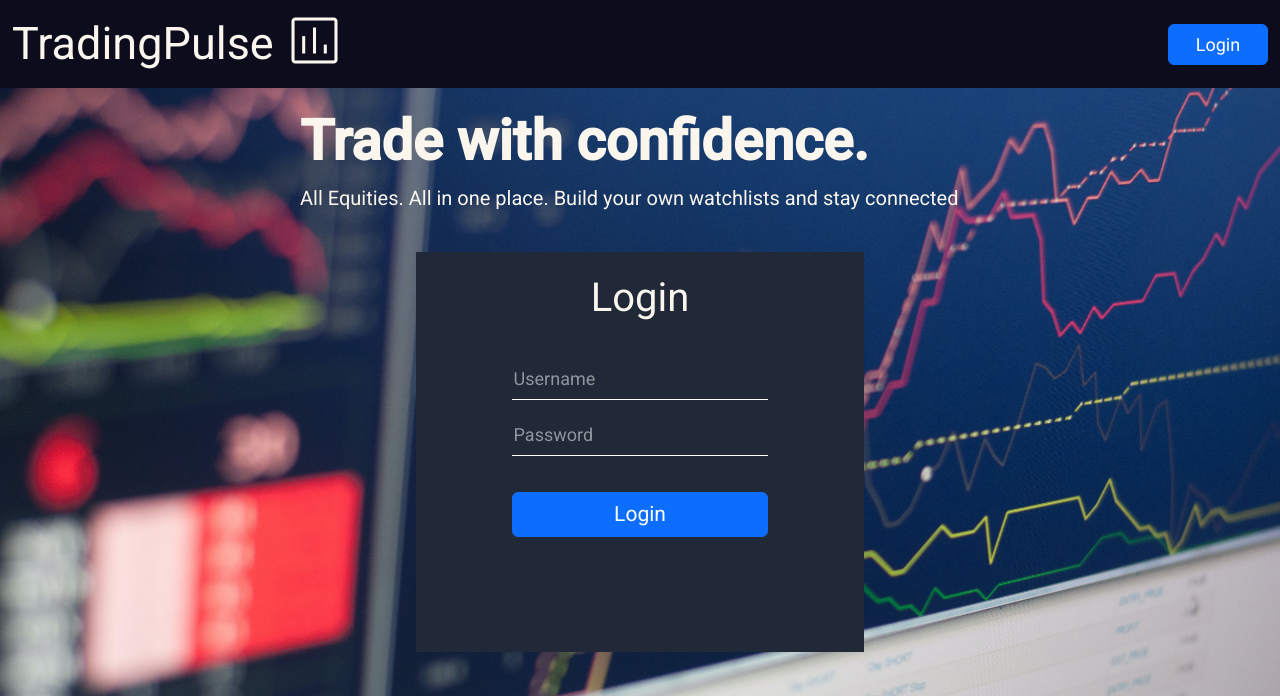
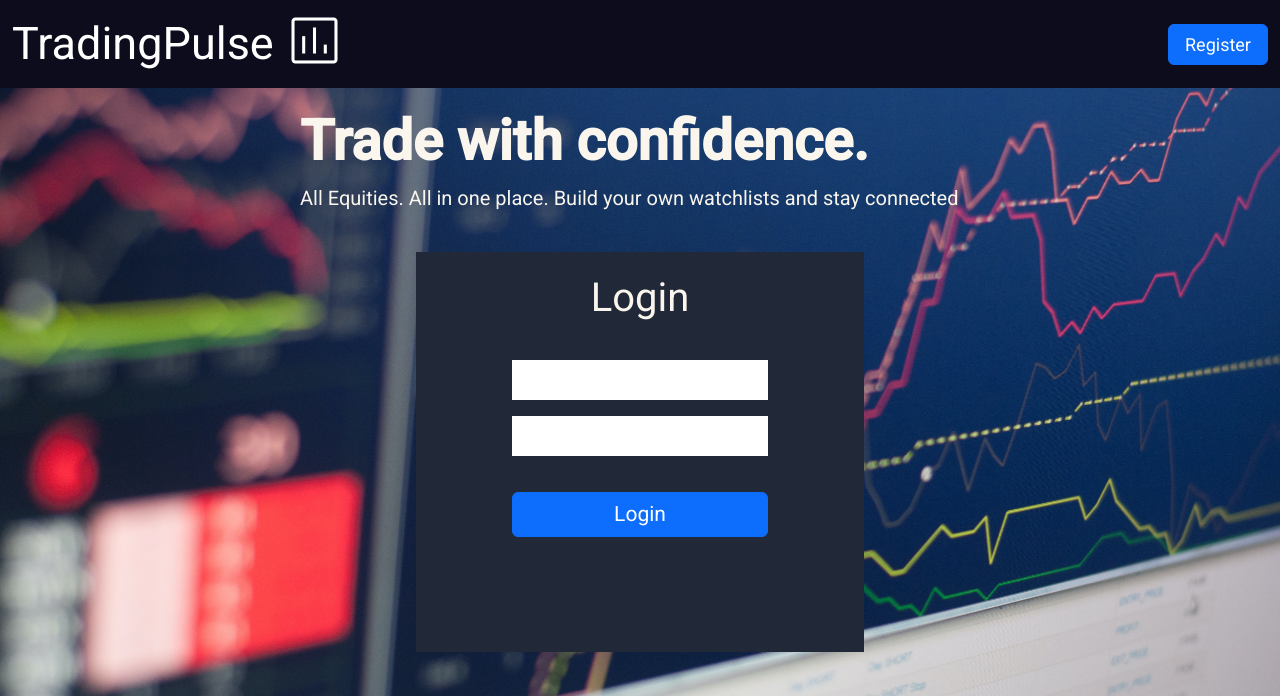
Before and after one commit to Patrick-Culley/django-stock-dash, a Django app: page /login/ in a window 1280 px wide. Shown: the top 696 px of the page. Run offline with Django 4.2, Linux system fonts and the light colour scheme.

Commit message:
added Crispy forms to Register view

```diff
--- a/stockproject/stockproject/settings.py
+++ b/stockproject/stockproject/settings.py
@@ -21,7 +21,13 @@ INSTALLED_APPS = [
     'django.contrib.sessions',
     'django.contrib.messages',
     'django.contrib.staticfiles',
+    'crispy_forms',
+    'crispy_bootstrap5',
 ]
+
+CRISPY_ALLOWED_TEMPLATE_PACKS = "bootstrap5"
+
+CRISPY_TEMPLATE_PACK = "bootstrap5"
 
 MIDDLEWARE = [
     'django.middleware.security.SecurityMiddleware',
--- a/stockproject/stocks/forms.py
+++ b/stockproject/stocks/forms.py
@@ -3,6 +3,9 @@ from django.contrib.auth.models import User
 from django import forms
 from django.forms import ModelForm
 from .models import Users
+from crispy_forms.helper import FormHelper
+from crispy_forms.layout import Layout
+
 
 # CREATE USER REGISTRATION FORM
 class RegisterUserForm(ModelForm):
@@ -17,6 +20,11 @@ class RegisterUserForm(ModelForm):
         model = Users
         fields = '__all__'
 
+    def __init__(self, *args, **kwargs):
+        super().__init__(*args, **kwargs)
+        self.helper = FormHelper()
+
+
 # CREATE USER LOGIN FORM
 class LoginUserForm(forms.Form):
     username = forms.CharField(label="", widget=forms.TextInput(attrs={'class': 'myfieldclass', 'placeholder': 'Username'}))
--- a/stockproject/stocks/static/stocks/search.css
+++ b/stockproject/stocks/static/stocks/search.css
@@ -87,7 +87,7 @@ table {
     margin: auto;
     padding: 10px;
     text-align: center;
-    background-color: #212837;
+    background-color: black;
 }
 
 .login-form {
@@ -99,22 +99,21 @@ table {
     background-color: #212837;
 }
 
-
 .myfieldclass {
     border: 0;
     outline: 0;
-    color: white;
+    color: black;
     font-size: 16px;
     border-bottom: 1px solid white;
-    background: transparent;
+    background: white;
     height: 40px;
     width: 60%;
 }
 
 input:focus {
     background-color: white;
-    color: black;
-    opacity: .3;
+    color: white;
+    opacity: .9
 }
 
 ::placeholder {
@@ -126,3 +125,7 @@ input:focus {
 label {
     padding-right: 25px;
 }
+
+input {
+    background-color: white;
+}
--- a/stockproject/stocks/templates/stocks/login.html
+++ b/stockproject/stocks/templates/stocks/login.html
@@ -17,17 +17,19 @@
     <!-----NAVBAR----->
     <nav class="navbar navbar-expand-lg" style="background-color: #0d0c1d;">
         <div class="container-fluid">
-            <span class="nav-brand" style="font-size: 45px; width: 270px;">TradingPulse</span>
+            <span class="nav-brand" style="font-size: 45px; width: 270px;">
+              <a href="{% url 'login' %}" style="text-decoration: none; color: white;">TradingPulse</a>
+            </span>
           <div class="collapse navbar-collapse" id="navbarSupportedContent">
             <ul class="navbar-nav me-auto mb-2 mb-lg-0">
               <li class="nav-item">
-                <span class="material-symbols-outlined" style="font-size: 65px; font-weight: normal;">insert_chart</span>
+                <span class="material-symbols-outlined" style="font-size: 65px; font-weight: normal;"><a href="{% url 'login' %}" style="text-decoration: none; color: white;">insert_chart</a></span>
               </li>
             </ul>
-            <form class="d-flex" role="search">
-                <button class="btn btn-primary col-12" style="width: 100px; font-size: 18px;"type="submit">Login</button>
-            </form>
-          </div>
+              <a href="{% url 'register' %}">
+                <button class="btn btn-primary col-12" style="width: 100px; font-size: 18px;"type="submit">Register</button>
+              </a>
+            </div>
         </div>
       </nav>
     <script src="https://cdn.jsdelivr.net/npm/bootstrap@5.3.0-alpha3/dist/js/bootstrap.bundle.min.js" integrity="sha384-ENjdO4Dr2bkBIFxQpeoTz1HIcje39Wm4jDKdf19U8gI4ddQ3GYNS7NTKfAdVQSZe" crossorigin="anonymous"></script>
--- a/stockproject/stocks/templates/stocks/siteentry.html
+++ b/stockproject/stocks/templates/stocks/siteentry.html
@@ -17,11 +17,11 @@
     <!-----NAVBAR----->
     <nav class="navbar navbar-expand-lg" style="background-color: #0d0c1d;">
         <div class="container-fluid">
-            <span class="nav-brand" style="font-size: 45px; width: 270px;">TradingPulse</span>
+            <span class="nav-brand" style="font-size: 45px; width: 270px;"><a href="{% url 'siteentry' %}" style="text-decoration: none; color: white;"> TradingPulse</a></span>
           <div class="collapse navbar-collapse" id="navbarSupportedContent">
             <ul class="navbar-nav me-auto mb-2 mb-lg-0">
               <li class="nav-item">
-                <span class="material-symbols-outlined" style="font-size: 65px; font-weight: normal;">insert_chart</span>
+                <span class="material-symbols-outlined" style="font-size: 65px; font-weight: normal;"><a href="{% url 'siteentry' %}" style="text-decoration: none; color: white;">insert_chart</a></span>
               </li>
             </ul>
             <form class="d-flex" role="search" action="login/">
@@ -33,7 +33,7 @@
     <script src="https://cdn.jsdelivr.net/npm/bootstrap@5.3.0-alpha3/dist/js/bootstrap.bundle.min.js" integrity="sha384-ENjdO4Dr2bkBIFxQpeoTz1HIcje39Wm4jDKdf19U8gI4ddQ3GYNS7NTKfAdVQSZe" crossorigin="anonymous"></script>
 
     <!----WELCOME MESSAGE----->
-    <div class="jumbotron jumbotron-fluid" style="text-align: center; margin-top: 250px; height: 300px;">
+    <div class="jumbotron jumbotron-fluid" style="text-align: center; padding-top: 10%; height: 300px;">
       <div class="container" style="padding-top: 20px;width: 800px; background-color: black; height: 300px; border-radius: 20px;">
         <h1 class="display-4" style="font-weight: bold;">Look first. Then Leap.</h1>
         <p class="lead">The best trades require research, then commitment</p>
--- a/stockproject/stocks/views.py
+++ b/stockproject/stocks/views.py
@@ -60,6 +60,7 @@ def register(request):
             username = form.cleaned_data['username']
 
             request.session['user'] = username
+            print(request.session['user'])
             # with connection.cursor() as cursor:
             #     cursor.execute("INSERT INTO users (first_name, last_name, email, password, username) VALUES (%s,%s,%s,%s,%s)",
             #                    [fname, lname, email, password, username])
@@ -203,7 +204,7 @@ def addstock(request):
 def get_stocks(request):
     user = request.session['user']
     with connection.cursor() as cursor:
-        cursor.execute("SELECT ticker FROM stocks WHERE username = %s", ['bootman'])
+        cursor.execute("SELECT ticker FROM stocks WHERE username = %s", [user])
         result = cursor.fetchall()
         return result
 
```
Also changed, not shown: stockproject/stocks/templates/stocks/register.html (+10 -5 lines).
